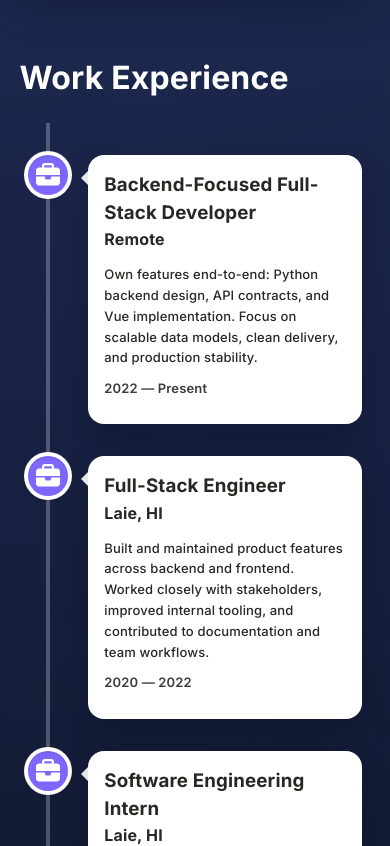
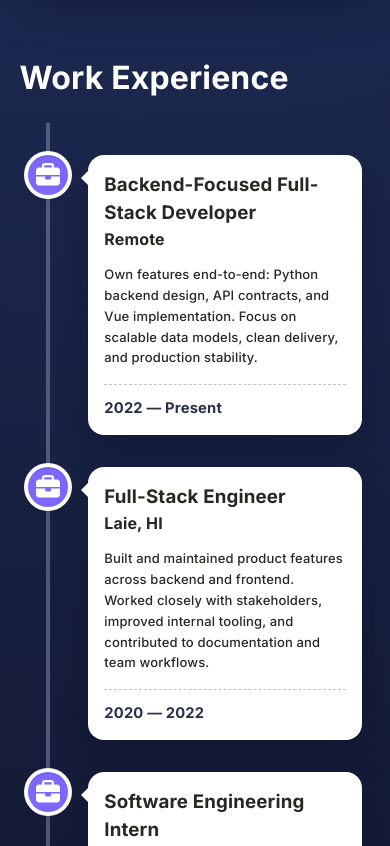
Before and after one commit to Ali-zeiynali/Portfolio, a React (Create React App) app: page / in a window 390 px wide. Shown: the part 2380-3226 px from the top of the page. Built offline with nearby package versions, Linux system fonts and the light colour scheme; a web font is replaced by a local one.

Commit message:
Refine timeline dates, animate project modal, and theme scrollbars

```diff
--- a/package.json
+++ b/package.json
@@ -19,6 +19,7 @@
     "@types/node": "^16.18.98",
     "@types/react": "^18.3.3",
     "@types/react-dom": "^18.3.0",
+    "framer-motion": "^10.18.0",
     "react": "^18.3.1",
     "react-dom": "^18.3.1",
     "react-scripts": "5.0.1",
--- a/src/assets/styles/Project.scss
+++ b/src/assets/styles/Project.scss
@@ -52,6 +52,31 @@
     border: 1px solid rgba(255, 255, 255, 0.2);
     background: rgba(14, 20, 33, 0.96);
     padding: 24px;
+}
+
+
+.project-modal {
+    scrollbar-width: thin;
+    scrollbar-color: rgba(146, 130, 255, 0.65) rgba(255, 255, 255, 0.08);
+}
+
+.project-modal::-webkit-scrollbar {
+    width: 10px;
+}
+
+.project-modal::-webkit-scrollbar-track {
+    background: rgba(255, 255, 255, 0.08);
+    border-radius: 999px;
+}
+
+.project-modal::-webkit-scrollbar-thumb {
+    background: linear-gradient(180deg, rgba(145, 129, 255, 0.95), rgba(96, 171, 255, 0.9));
+    border-radius: 999px;
+    border: 2px solid rgba(9, 15, 26, 0.45);
+}
+
+.project-modal::-webkit-scrollbar-thumb:hover {
+    background: linear-gradient(180deg, rgba(159, 143, 255, 0.98), rgba(112, 184, 255, 0.92));
 }
 
 .modal-close-btn {
@@ -149,3 +174,20 @@
         height: 58px;
     }
 }
+
+.light-mode .project-modal {
+    scrollbar-color: rgba(87, 111, 176, 0.65) rgba(30, 42, 66, 0.08);
+}
+
+.light-mode .project-modal::-webkit-scrollbar-track {
+    background: rgba(24, 38, 65, 0.08);
+}
+
+.light-mode .project-modal::-webkit-scrollbar-thumb {
+    background: linear-gradient(180deg, rgba(95, 119, 183, 0.95), rgba(84, 145, 209, 0.9));
+    border: 2px solid rgba(255, 255, 255, 0.78);
+}
+
+.light-mode .project-modal::-webkit-scrollbar-thumb:hover {
+    background: linear-gradient(180deg, rgba(107, 133, 205, 0.98), rgba(93, 158, 225, 0.92));
+}
--- a/src/assets/styles/Timeline.scss
+++ b/src/assets/styles/Timeline.scss
@@ -21,10 +21,18 @@
 }
 
 .vertical-timeline-element .vertical-timeline-element-date {
-    color: white;
-    opacity: 0.9;
+    display: none;
+}
+
+.timeline-card-date {
+    margin-top: 16px;
+    padding-top: 12px;
+    border-top: 1px dashed rgba(27, 39, 65, 0.28);
+    color: #25324a;
     font-family: "Inter", sans-serif;
-    font-weight: 600;
+    font-weight: 700;
+    font-size: 0.92rem;
+    letter-spacing: 0.2px;
 }
 
 .svg-inline--fa {
@@ -44,12 +52,18 @@
     font-family: var(--app-font-family);
 }
 
+.rtl-mode #history .timeline-card-date {
+    text-align: right;
+    font-family: var(--app-font-family);
+}
+
+.light-mode .timeline-card-date {
+    color: #1a2740;
+    border-top-color: rgba(20, 34, 58, 0.25);
+}
+
 @media screen and (max-width: 1170px) {
-    .ltr-mode #history .vertical-timeline-element .vertical-timeline-element-date {
-        color: rgb(39, 40, 34);
-    }
-
-    .rtl-mode #history .vertical-timeline-element .vertical-timeline-element-date {
-        color: rgba(255, 255, 255, 0.92);
+    .rtl-mode #history .timeline-card-date {
+        color: rgba(13, 20, 33, 0.86);
     }
 }
--- a/src/components/Project.tsx
+++ b/src/components/Project.tsx
@@ -1,4 +1,5 @@
 import React, { useMemo, useState } from "react";
+import { AnimatePresence, motion } from 'framer-motion';
 import CloseIcon from '@mui/icons-material/Close';
 import NavigateBeforeIcon from '@mui/icons-material/NavigateBefore';
 import NavigateNextIcon from '@mui/icons-material/NavigateNext';
@@ -74,9 +75,28 @@ function Project({ title, language }: ProjectProps) {
                 ))}
             </div>
 
+            <AnimatePresence>
                 {activeProject && (
-                <div className="project-modal-overlay" onClick={closeProjectModal} role="presentation">
-                    <div className="project-modal" onClick={(event) => event.stopPropagation()} role="dialog" aria-modal="true" aria-label={activeProject.title}>
+                    <motion.div
+                        className="project-modal-overlay"
+                        onClick={closeProjectModal}
+                        role="presentation"
+                        initial={{ opacity: 0 }}
+                        animate={{ opacity: 1 }}
+                        exit={{ opacity: 0 }}
+                        transition={{ duration: 0.22, ease: 'easeOut' }}
+                    >
+                        <motion.div
+                            className="project-modal"
+                            onClick={(event) => event.stopPropagation()}
+                            role="dialog"
+                            aria-modal="true"
+                            aria-label={activeProject.title}
+                            initial={{ opacity: 0, y: 24, scale: 0.97 }}
+                            animate={{ opacity: 1, y: 0, scale: 1 }}
+                            exit={{ opacity: 0, y: 16, scale: 0.97 }}
+                            transition={{ duration: 0.28, ease: [0.22, 1, 0.36, 1] }}
+                        >
                             <button type="button" className="modal-close-btn" onClick={closeProjectModal} aria-label="Close">
                                 <CloseIcon />
                             </button>
@@ -107,9 +127,10 @@ function Project({ title, language }: ProjectProps) {
                                     </button>
                                 ))}
                             </div>
-                    </div>
-                </div>
+                        </motion.div>
+                    </motion.div>
                 )}
+            </AnimatePresence>
         </div>
     );
 }
--- a/src/components/Timeline.tsx
+++ b/src/components/Timeline.tsx
@@ -30,13 +30,14 @@ function Timeline({ timeline }: TimelineProps) {
                             className="vertical-timeline-element--work"
                             contentStyle={{ background: 'white', color: 'rgb(39, 40, 34)' }}
                             contentArrowStyle={{ borderRight: '7px solid white' }}
-                            date={item.date}
+                            date=""
                             iconStyle={{ background: '#7c68ff', color: '#ffffff' }}
                             icon={<FontAwesomeIcon icon={faBriefcase} />}
                         >
                             <h3 className="vertical-timeline-element-title">{item.role}</h3>
                             <h4 className="vertical-timeline-element-subtitle">{item.location}</h4>
                             <p>{item.description}</p>
+                            <div className="timeline-card-date">{item.date}</div>
                         </VerticalTimelineElement>
                     ))}
                 </VerticalTimeline>
--- a/src/index.scss
+++ b/src/index.scss
@@ -14,6 +14,33 @@ body,
     width: 100%;
     max-width: 100%;
     overflow-x: hidden;
+}
+
+
+/* Global themed scrollbar */
+* {
+    scrollbar-width: thin;
+    scrollbar-color: rgba(138, 121, 255, 0.55) rgba(255, 255, 255, 0.1);
+}
+
+*::-webkit-scrollbar {
+    width: 11px;
+    height: 11px;
+}
+
+*::-webkit-scrollbar-track {
+    background: rgba(255, 255, 255, 0.08);
+    border-radius: 999px;
+}
+
+*::-webkit-scrollbar-thumb {
+    background: linear-gradient(180deg, rgba(138, 121, 255, 0.9), rgba(102, 173, 255, 0.85));
+    border-radius: 999px;
+    border: 2px solid rgba(8, 14, 25, 0.35);
+}
+
+*::-webkit-scrollbar-thumb:hover {
+    background: linear-gradient(180deg, rgba(154, 138, 255, 0.95), rgba(116, 186, 255, 0.9));
 }
 
 .main-container {
@@ -235,24 +262,25 @@ p, a, h1, h2, h3, h4, h5, label, button, span {
         background: rgba(18, 30, 54, 0.1);
     }
 
-    .vertical-timeline-element .vertical-timeline-element-date {
-        color: #1a2740;
-        font-family: "Inter", sans-serif;
-        font-weight: 600;
-        opacity: 0.95;
+    * {
+        scrollbar-color: rgba(70, 92, 150, 0.55) rgba(26, 40, 67, 0.08);
+    }
+
+    *::-webkit-scrollbar-track {
+        background: rgba(22, 36, 60, 0.08);
+    }
+
+    *::-webkit-scrollbar-thumb {
+        background: linear-gradient(180deg, rgba(95, 118, 183, 0.9), rgba(84, 146, 209, 0.85));
+        border: 2px solid rgba(255, 255, 255, 0.75);
+    }
+
+    *::-webkit-scrollbar-thumb:hover {
+        background: linear-gradient(180deg, rgba(106, 132, 205, 0.95), rgba(92, 157, 225, 0.9));
     }
 }
 
 
-.ltr-mode #history .vertical-timeline-element-content-arrow {
-    border-right: 7px solid rgba(255, 255, 255, 0.9) !important;
-}
-
-.ltr-mode #history .vertical-timeline-element .vertical-timeline-element-date {
-    left: calc(100% + 24px);
-    right: auto;
-    text-align: left;
-}
 
 .rtl-mode {
     .items-container,
```
Also changed, not shown: 2 other files (tests, documents, lock files or other folders). Lines whose indentation alone changed are shown as unchanged.
